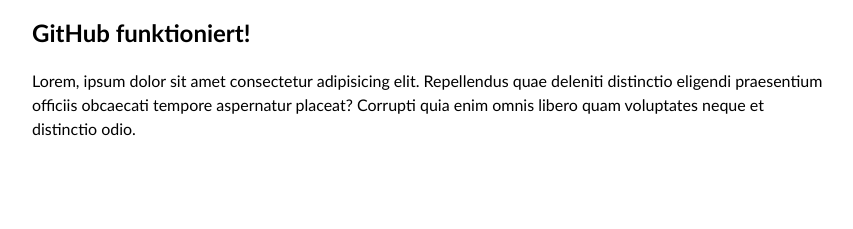
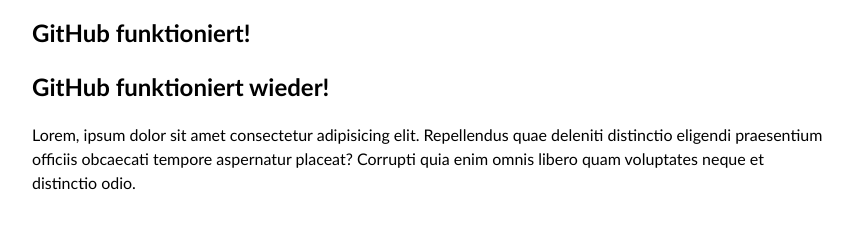
Before and after one commit to DaniloHorn/M152-uifz2126-006, a plain HTML site: page index.html in a window 1280 px wide. Shown: the part 91-320 px from the top of the page, without its empty margins (208-1061 px from the left). Drawn offline with Linux system fonts and the light colour scheme; a script that the page names is missing.

Commit message:
Update index.html

```diff
--- a/index.html
+++ b/index.html
@@ -17,6 +17,9 @@
     <h2>
         GitHub funktioniert!
     </h2>
+   <h2>
+        GitHub funktioniert wieder!
+    </h2>
     <p>Lorem, ipsum dolor sit amet consectetur adipisicing elit. Repellendus quae deleniti distinctio eligendi praesentium officiis obcaecati tempore aspernatur placeat? Corrupti quia enim omnis libero quam voluptates neque et distinctio odio.</p>
 </main>
 
```
